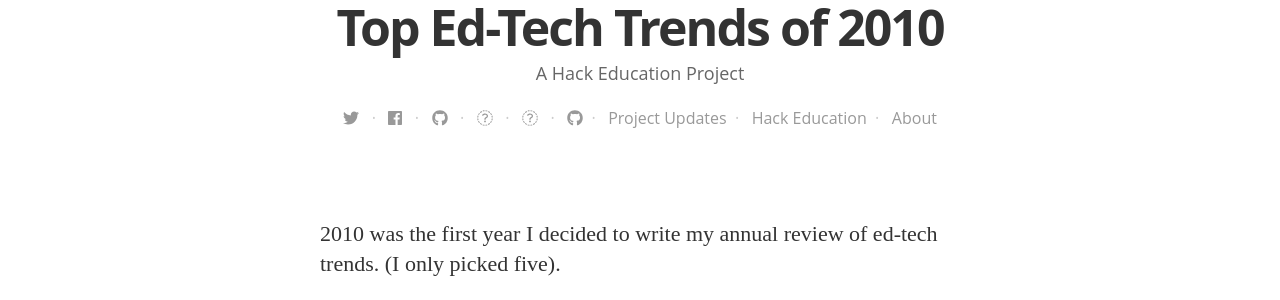
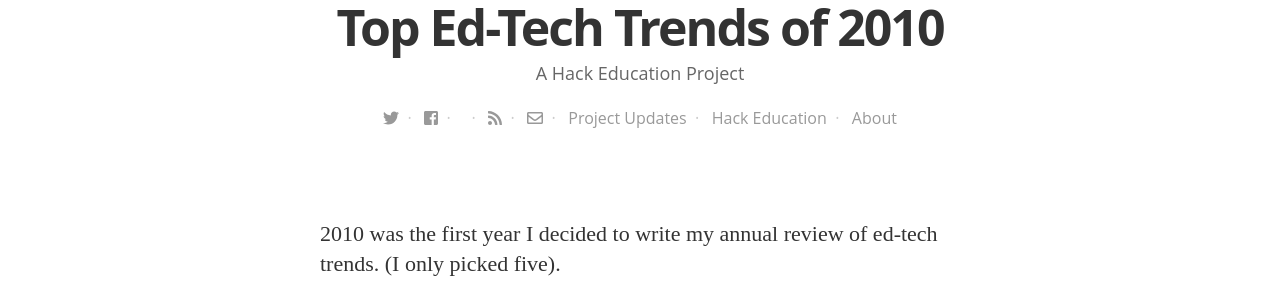
Before and after one commit to HackEducation/2010trends, a Jekyll site: the page built from index.html, in a window 1280 px wide. Shown: the part 532-832 px from the top of the page. Built offline with Jekyll 4.4.1, drawn with Linux system fonts in a browser that asks for light colours; nearby versions of some CDN libraries; some web fonts are replaced.

Commit message:
trying to fix navigation

```diff
--- a/_layouts/default.html
+++ b/_layouts/default.html
@@ -27,20 +27,15 @@
 		    <h1 class="blog-title">{{ site.title }}</h1>
 		    <h2 class="blog-description">{{ site.description }}</h2>
 		    <div class="custom-links">
-		      {% for social in site.social %}
-		        {% if social.url %}
-		            <a class="icon-{{ social.icon }}" href="{{ social.url }}">
-		              <i class="fab fa-{{ social.icon }}"></i>
-		            </a>
-		            &nbsp;&nbsp;·&nbsp;&nbsp;
-		        {% endif %}
-		      {% endfor %}
 
-		      <!--edit your nav here-->
-		      <a class="icon-github" href="https://github.com/hackeducation/2010trends"><i class="fab fa-github"></i></a>&nbsp;&nbsp;·&nbsp;&nbsp;
-		      <a href="/blog/">Project Updates</a>&nbsp;&nbsp;·&nbsp;&nbsp;
-		      <a href="http://hackeducation.com">Hack Education</a>&nbsp;&nbsp;·&nbsp;&nbsp;
-		      <a href="http://audreywatters.com">About</a>
+		    	<a class="icon-twitter" href="http://twitter.com/hackeducation"><i class="fab fa-twitter"></i></a>&nbsp;&nbsp;·&nbsp;&nbsp;
+		    	<a class="icon-facebook" href="https://facebook.com/history.future.education"><i class="fab fa-facebook-square"></i></a>&nbsp;&nbsp;·&nbsp;&nbsp;
+		    	<a class="icon-github" href="https://github.com/hackeducation/2010trends"><i class-"fab fa-fa-github"></i></a>&nbsp;&nbsp;·&nbsp;&nbsp;
+ 		    	<a class="icon-rss" href="http://2010trends.hackeducation.com/feed.xml"><i class="fas fa-rss"></i></a>&nbsp;&nbsp;·&nbsp;&nbsp;
+		      	<a class="icon-email" href="mailto:mail@audreywatters.com"><i class="far fa-envelope"></i></a>&nbsp;&nbsp;·&nbsp;&nbsp;
+		      	<a href="/blog/">Project Updates</a>&nbsp;&nbsp;·&nbsp;&nbsp;
+		      	<a href="http://hackeducation.com">Hack Education</a>&nbsp;&nbsp;·&nbsp;&nbsp;
+		      	<a href="http://audreywatters.com">About</a>
 		      <!--edit your nav here-->
 
 		    </div>
```
